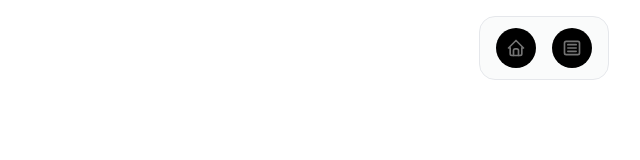
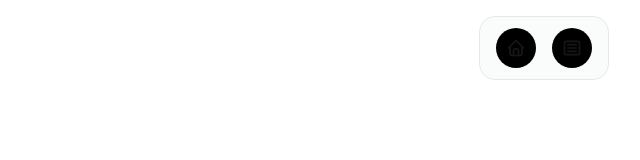
Before and after one commit to MinThantMaung/portfolio-latest, a Next.js app: page / in a window 1280 px wide. Shown: the top 160 px of the page, without its empty margins (96-736 px from the left). Built offline with nearby package versions, Linux system fonts and the light colour scheme.

Commit message:
fix:lcp block fix

```diff
--- a/src/app/layout.tsx
+++ b/src/app/layout.tsx
@@ -1,10 +1,12 @@
 import type { Metadata } from "next";
-import { inter } from "@/app/ui/fonts";
+import { Inter } from "next/font/google";
 import "./globals.css";
 import { FloatingDock } from "./ui/floating-dock";
 import { IconArticle, IconHome } from "@tabler/icons-react";
 import Providers from "./common/queryWrapper";
 import { ToastProvider } from "./common/ToastProvider";
+
+const inter = Inter({ subsets: ["latin"] });
 
 export const metadata: Metadata = {
   title: "Min Thant Mg | Front-end Developer",
@@ -14,25 +16,14 @@ export const metadata: Metadata = {
 
 export default function RootLayout({
   children,
-}: Readonly<{
+}: {
   children: React.ReactNode;
-}>) {
+}) {
   const links = [
-    {
-      title: "Home",
-      icon: (
-        <IconHome className="h-full w-full text-neutral-500 dark:text-neutral-300" />
-      ),
-      href: "/",
-    },
-    {
-      title: "Blogs",
-      icon: (
-        <IconArticle className="h-full w-full text-neutral-500 dark:text-neutral-300" />
-      ),
-      href: "/blogs",
-    },
+    { title: "Home", icon: <IconHome />, href: "/" },
+    { title: "Blogs", icon: <IconArticle />, href: "/blogs" },
   ];
+
   return (
     <html lang="en">
       <body className={`${inter.className} antialiased`}>
```
Also changed, not shown: src/app/ui/infinite-moving-cards.tsx (line endings or trailing spaces).
